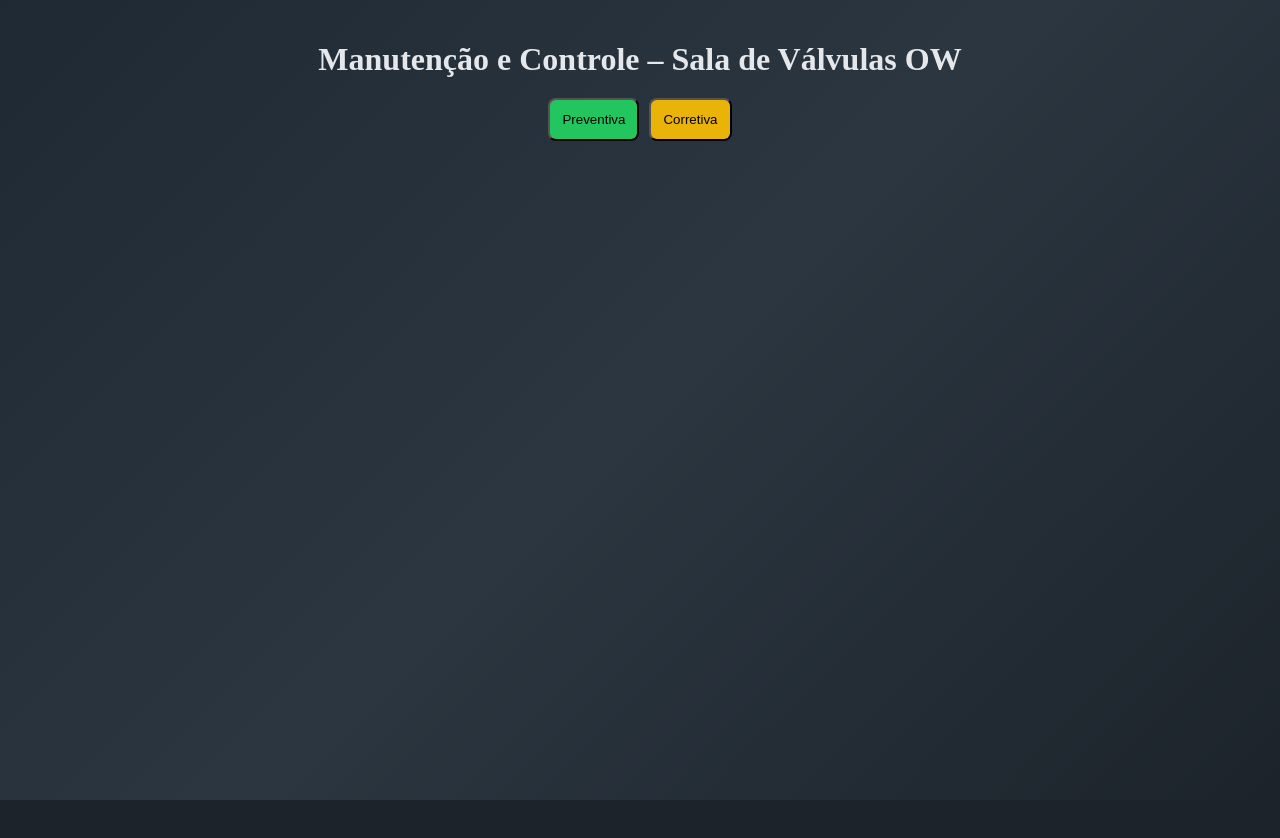
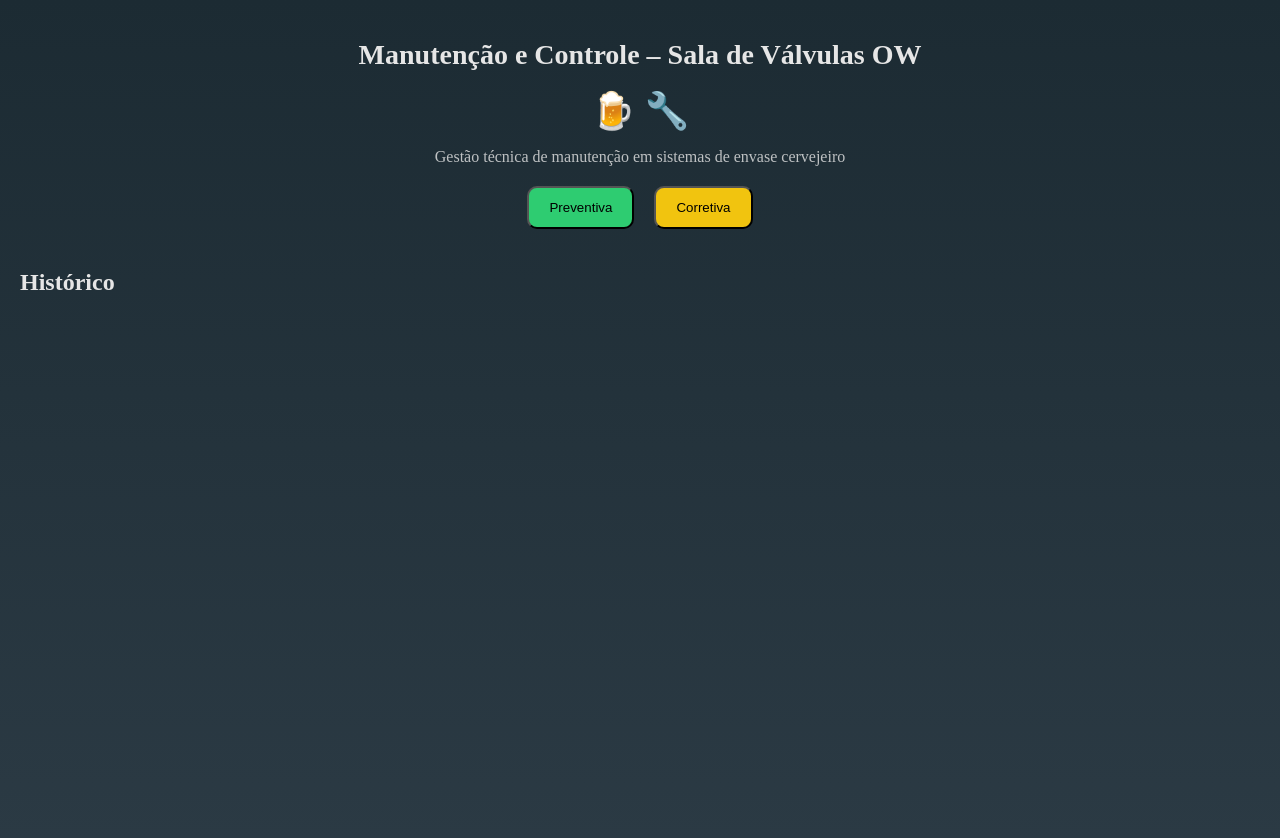
Before and after one commit to wallacegoulart2020-lab/valvulas-manutencao, a React (Vite) app: page / in a window 1280 px wide. Before the commit the page ends 800 px from the top, so only its background shows below. Built offline with nearby package versions, Linux system fonts and the light colour scheme.

Commit message:
Update App.jsx

```diff
--- a/src/App.jsx
+++ b/src/App.jsx
@@ -1,316 +1,178 @@
 import { useEffect, useState } from "react";
 
-/* ================= CONFIG ================= */
-const STORAGE = "ow_valvulas";
-const HIST = "ow_historico";
+const STORAGE_KEY = "ow-valvulas-historico";
 
 const LINHAS = {
-  512: { total: 175, subs: ["V1","V2","V3","V5","V6","V7","V8"] },
-  513: { total: 175, subs: ["V1","V2","V3","V4","V5","V6","V7"] },
-  514: { total: 72, subs: [] }
+  512: { total: 175, subconjuntos: ["V1","V2","V3","V5","V6","V7","V8"] },
+  513: { total: 175, subconjuntos: ["V1","V2","V3","V4","V5","V6","V7"] },
+  514: { total: 72, subconjuntos: [] }
 };
 
-/* ================= APP ================= */
 export default function App() {
-  const [dados, setDados] = useState({});
+  const [tela, setTela] = useState("home");
+  const [tipo, setTipo] = useState(null);
+  const [linha, setLinha] = useState(null);
+  const [valvulaInput, setValvulaInput] = useState("");
+  const [valvula, setValvula] = useState(null);
   const [historico, setHistorico] = useState([]);
 
-  const [tipo, setTipo] = useState(null);      // null | "preventiva" | "corretiva"
-  const [linha, setLinha] = useState(null);    // 512 | 513 | 514
-  const [valvulaDigitada, setValvulaDigitada] = useState("");
-  const [valvula, setValvula] = useState(null);
-
-  const [subsState, setSubsState] = useState({});
-  const [modalSub, setModalSub] = useState(null);
-  const [resp, setResp] = useState("");
-  const [desc, setDesc] = useState("");
-  const [toast, setToast] = useState("");
-
-  /* ================= LOAD/SAVE ================= */
   useEffect(() => {
-    setDados(JSON.parse(localStorage.getItem(STORAGE)) || {});
-    setHistorico(JSON.parse(localStorage.getItem(HIST)) || []);
+    const h = localStorage.getItem(STORAGE_KEY);
+    if (h) setHistorico(JSON.parse(h));
   }, []);
 
   useEffect(() => {
-    localStorage.setItem(STORAGE, JSON.stringify(dados));
-  }, [dados]);
+    localStorage.setItem(STORAGE_KEY, JSON.stringify(historico));
+  }, [historico]);
 
   useEffect(() => {
-    localStorage.setItem(HIST, JSON.stringify(historico));
-  }, [historico]);
-
-  /* ================= HISTORY (BOTÃO VOLTAR) ================= */
-  // Cada avanço de etapa empilha um estado
-  useEffect(() => {
-    const stage =
-      valvula ? "valvula" :
-      linha ? "linha" :
-      tipo ? "tipo" : "inicio";
-    window.history.pushState({ stage }, "");
-  // eslint-disable-next-line react-hooks/exhaustive-deps
-  }, [tipo, linha, valvula]);
-
-  // Ao apertar Voltar
-  useEffect(() => {
-    const onPop = () => {
-      if (valvula) {
+    const onBack = () => {
+      if (tela !== "home") {
+        setTela("home");
+        setTipo(null);
+        setLinha(null);
         setValvula(null);
-        setValvulaDigitada("");
-      } else if (linha) {
-        setLinha(null);
-      } else if (tipo) {
-        setTipo(null);
-      } else {
-        // na tela inicial, deixa sair do app
+        setValvulaInput("");
+        window.history.pushState(null, "", window.location.href);
       }
     };
-    window.addEventListener("popstate", onPop);
-    return () => window.removeEventListener("popstate", onPop);
-  }, [tipo, linha, valvula]);
+    window.addEventListener("popstate", onBack);
+    return () => window.removeEventListener("popstate", onBack);
+  }, [tela]);
 
-  /* ================= HELPERS ================= */
-  const key = linha && valvula ? `${linha}-${valvula}` : null;
+  const confirmarValvula = () => {
+    const n = Number(valvulaInput);
+    if (!n) return;
+    if (n > LINHAS[linha].total) return;
+    setValvula(n);
+    setTela("valvula");
+  };
 
-  const resetAll = () => {
+  const salvarRegistro = (dados) => {
+    setHistorico((h) => [
+      {
+        id: Date.now(),
+        tipo,
+        linha,
+        valvula,
+        data: new Date().toISOString().slice(0,10),
+        ...dados
+      },
+      ...h
+    ]);
+    setTela("home");
     setTipo(null);
     setLinha(null);
     setValvula(null);
-    setValvulaDigitada("");
-    setSubsState({});
-    setResp("");
-    setDesc("");
-    setModalSub(null);
+    setValvulaInput("");
   };
 
-  const showToast = (msg) => {
-    setToast(msg);
-    setTimeout(() => setToast(""), 2000);
-  };
-
-  /* ================= AÇÕES ================= */
-  const confirmarValvula = () => {
-    const num = Number(valvulaDigitada);
-    if (num >= 1 && num <= LINHAS[linha].total) {
-      setValvula(num);
-    } else {
-      alert("Número de válvula inválido");
-    }
-  };
-
-  const salvarPreventiva = () => {
-    if (!resp) {
-      alert("Responsável é obrigatório");
-      return;
-    }
-    setDados({
-      ...dados,
-      [key]: {
-        preventiva: Date.now(),
-        teveCorretiva: dados[key]?.teveCorretiva || false
-      }
-    });
-    setHistorico([
-      { tipo: "preventiva", linha, valvula, responsavel: resp, descricao: desc,
-        data: new Date().toLocaleString("pt-BR") },
-      ...historico
-    ]);
-    showToast("Preventiva salva");
-  };
-
-  const salvarCorretiva = () => {
-    if (!resp || !desc) {
-      alert("Responsável e descrição são obrigatórios");
-      return;
-    }
-    setDados({
-      ...dados,
-      [key]: { ...dados[key], teveCorretiva: true }
-    });
-    setHistorico([
-      { tipo: "corretiva", linha, valvula, subconjunto: modalSub,
-        responsavel: resp, descricao: desc,
-        data: new Date().toLocaleString("pt-BR") },
-      ...historico
-    ]);
-    showToast("Corretiva registrada com sucesso");
-    setTimeout(resetAll, 1800);
-  };
-
-  /* ================= UI ================= */
   return (
     <div style={styles.app}>
-      {toast && <div style={styles.toast}>{toast}</div>}
+      {tela === "home" && (
+        <>
+          <h1 style={styles.titulo}>
+            Manutenção e Controle – Sala de Válvulas OW
+          </h1>
 
-      <h1 style={styles.title}>Manutenção e Controle – Sala de Válvulas OW</h1>
+          <div style={styles.icons}>🍺 🔧</div>
 
-      {/* ETAPA 1 */}
-      {!tipo && (
-        <div style={styles.row}>
-          <button style={styles.btnGreen} onClick={() => setTipo("preventiva")}>
-            Preventiva
-          </button>
-          <button style={styles.btnYellow} onClick={() => setTipo("corretiva")}>
-            Corretiva
-          </button>
-        </div>
+          <p style={styles.subtitulo}>
+            Gestão técnica de manutenção em sistemas de envase cervejeiro
+          </p>
+
+          <div style={styles.botoes}>
+            <button style={styles.btnGreen} onClick={() => { setTipo("Preventiva"); setTela("linha"); }}>
+              Preventiva
+            </button>
+            <button style={styles.btnYellow} onClick={() => { setTipo("Corretiva"); setTela("linha"); }}>
+              Corretiva
+            </button>
+          </div>
+        </>
       )}
 
-      {/* ETAPA 2 */}
-      {tipo && !linha && (
-        <select style={styles.input} onChange={e => setLinha(Number(e.target.value))}>
-          <option value="">Selecione a linha</option>
-          <option value="512">Linha 512</option>
-          <option value="513">Linha 513</option>
-          <option value="514">Linha 514</option>
-        </select>
+      {tela === "linha" && (
+        <>
+          <select style={styles.select} onChange={e => setLinha(e.target.value)}>
+            <option>Selecione a linha</option>
+            {Object.keys(LINHAS).map(l => (
+              <option key={l} value={l}>Linha {l}</option>
+            ))}
+          </select>
+
+          {linha && (
+            <>
+              <input
+                style={styles.input}
+                placeholder={`Digite a válvula (1–${LINHAS[linha].total})`}
+                value={valvulaInput}
+                inputMode="numeric"
+                onChange={e => setValvulaInput(e.target.value)}
+                onKeyDown={e => e.key === "Enter" && confirmarValvula()}
+              />
+              <button style={styles.btnGreen} onClick={confirmarValvula}>OK</button>
+            </>
+          )}
+        </>
       )}
 
-      {/* ETAPA 3 */}
-      {linha && !valvula && (
+      {tela === "valvula" && (
         <>
-          <input
-            type="number"
-            placeholder={`Digite a válvula (1–${LINHAS[linha].total})`}
-            value={valvulaDigitada}
-            onChange={e => setValvulaDigitada(e.target.value)}
-            onKeyDown={e => {
-              if (e.key === "Enter") {
-                confirmarValvula();
-                e.target.blur();
-              }
-            }}
-            style={styles.input}
-          />
-          <button style={styles.btnBlue} onClick={confirmarValvula}>
-            Confirmar válvula
+          <h2 style={styles.h2}>Linha {linha} · Válvula {valvula}</h2>
+
+          {LINHAS[linha].subconjuntos.length > 0 ? (
+            <div style={styles.grid}>
+              {LINHAS[linha].subconjuntos.map(s => (
+                <button key={s} style={styles.subBtn}>
+                  {s}
+                </button>
+              ))}
+            </div>
+          ) : (
+            <p style={styles.info}>Válvula sem subconjuntos</p>
+          )}
+
+          <button
+            style={styles.btnGreen}
+            onClick={() => salvarRegistro({ descricao: "Registrado" })}
+          >
+            Salvar
           </button>
         </>
       )}
 
-      {/* ETAPA 4 */}
-      {valvula && (
-        <div style={styles.card}>
-          <h3>Válvula {valvula} – Linha {linha}</h3>
-
-          {/* SUBCONJUNTOS */}
-          {LINHAS[linha].subs.length > 0 && (
-            <div style={styles.subGrid}>
-              {LINHAS[linha].subs.map(s => (
-                <button
-                  key={s}
-                  style={{
-                    ...styles.subBtn,
-                    background:
-                      tipo === "preventiva"
-                        ? (subsState[s] ? "#22c55e" : "#ef4444")
-                        : "#ef4444"
-                  }}
-                  onClick={() => {
-                    if (tipo === "preventiva") {
-                      setSubsState({ ...subsState, [s]: !subsState[s] });
-                    } else {
-                      setModalSub(s);
-                    }
-                  }}
-                >
-                  {s}
-                </button>
-              ))}
-            </div>
-          )}
-
-          <input
-            placeholder="Responsável"
-            value={resp}
-            onChange={e => setResp(e.target.value)}
-            style={styles.input}
-          />
-          <textarea
-            placeholder="Descrição"
-            value={desc}
-            onChange={e => setDesc(e.target.value)}
-            style={styles.textarea}
-          />
-
-          {tipo === "preventiva" && (
-            <button style={styles.btnGreen} onClick={salvarPreventiva}>
-              Salvar preventiva
-            </button>
-          )}
+      <h2 style={styles.historico}>Histórico</h2>
+      {historico.map(h => (
+        <div key={h.id} style={styles.card}>
+          Linha {h.linha} · Válvula {h.valvula} · {h.tipo}
+          <br />
+          {h.data}
         </div>
-      )}
-
-      {/* MODAL CORRETIVA */}
-      {modalSub && (
-        <div style={styles.modal}>
-          <div style={styles.modalBox}>
-            <h3>Corretiva – {modalSub}</h3>
-            <input
-              placeholder="Responsável"
-              value={resp}
-              onChange={e => setResp(e.target.value)}
-              style={styles.input}
-            />
-            <textarea
-              placeholder="Descrição"
-              value={desc}
-              onChange={e => setDesc(e.target.value)}
-              style={styles.textarea}
-            />
-            <button style={styles.btnYellow} onClick={salvarCorretiva}>
-              Salvar
-            </button>
-            <button style={styles.btnRed} onClick={() => setModalSub(null)}>
-              Cancelar
-            </button>
-          </div>
-        </div>
-      )}
+      ))}
     </div>
   );
 }
 
-/* ================= STYLES ================= */
 const styles = {
   app: {
     minHeight: "100vh",
-    background: "linear-gradient(135deg,#1f2933,#2b3640,#1c232b)",
+    background: "linear-gradient(180deg,#1c2b33,#2b3a44)",
+    color: "#e6e6e6",
     padding: 20,
-    color: "#e5e7eb",
-    boxSizing: "border-box"
+    fontFamily: "serif"
   },
-  title: { textAlign: "center", marginBottom: 20 },
-  row: { display: "flex", gap: 10, justifyContent: "center" },
-  input: {
-    width: "100%", padding: 12, borderRadius: 8, marginBottom: 10,
-    boxSizing: "border-box"
-  },
-  textarea: {
-    width: "100%", padding: 12, borderRadius: 8, minHeight: 80,
-    marginBottom: 10, boxSizing: "border-box"
-  },
-  card: { background: "#2f3b46", padding: 16, borderRadius: 12 },
-  subGrid: {
-    display: "grid",
-    gridTemplateColumns: "repeat(auto-fit,minmax(80px,1fr))",
-    gap: 8, marginBottom: 12
-  },
-  subBtn: { padding: 12, borderRadius: 10, color: "#fff", border: "none" },
-  btnGreen: { background: "#22c55e", padding: 12, borderRadius: 8 },
-  btnYellow: { background: "#eab308", padding: 12, borderRadius: 8 },
-  btnRed: { background: "#ef4444", padding: 12, borderRadius: 8 },
-  btnBlue: { background: "#3b82f6", padding: 12, borderRadius: 8 },
-  toast: {
-    position: "fixed", top: 10, left: "50%", transform: "translateX(-50%)",
-    background: "#22c55e", color: "#000", padding: 10, borderRadius: 8, zIndex: 999
-  },
-  modal: {
-    position: "fixed", inset: 0, background: "rgba(0,0,0,.6)",
-    display: "flex", justifyContent: "center", alignItems: "center"
-  },
-  modalBox: {
-    background: "#1f2933", padding: 20, borderRadius: 12,
-    width: "100%", maxWidth: 400
-  }
+  titulo: { textAlign: "center", fontSize: 28 },
+  icons: { textAlign: "center", fontSize: 36, margin: 10 },
+  subtitulo: { textAlign: "center", opacity: 0.8 },
+  botoes: { display: "flex", justifyContent: "center", gap: 20, marginTop: 20 },
+  btnGreen: { padding: "12px 20px", background: "#2ecc71", borderRadius: 10 },
+  btnYellow: { padding: "12px 20px", background: "#f1c40f", borderRadius: 10 },
+  select: { width: "100%", padding: 12, marginTop: 20 },
+  input: { width: "100%", padding: 12, marginTop: 10 },
+  h2: { marginTop: 20 },
+  grid: { display: "flex", gap: 10, flexWrap: "wrap" },
+  subBtn: { padding: "10px 14px", borderRadius: 20, background: "#e74c3c" },
+  historico: { marginTop: 40 },
+  card: { background: "#2f3e48", padding: 10, marginTop: 8 }
 };
```
